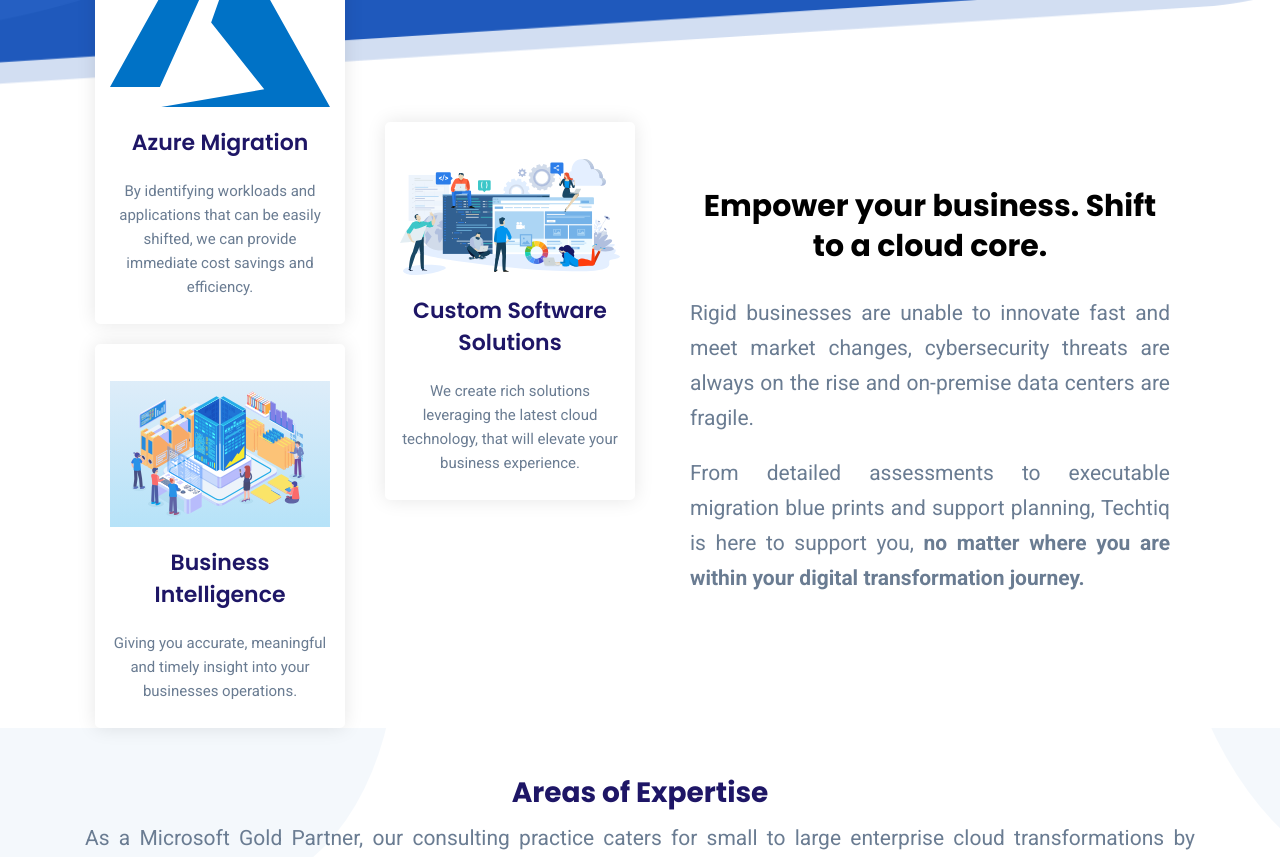
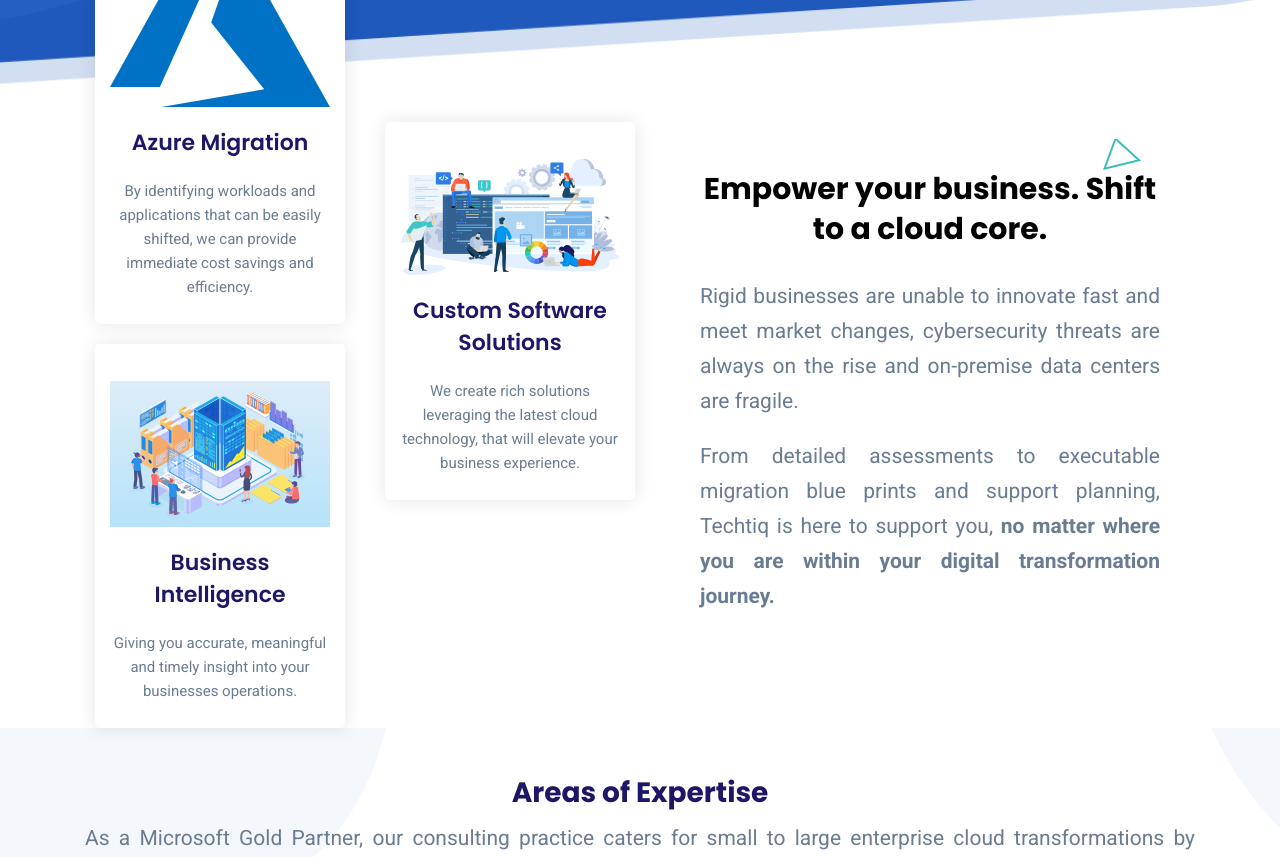
Before and after one commit to Shivm98/techtiq, a React (Create React App) app: page / in a window 1280 px wide. Shown: the part 740-1597 px from the top of the page. Built offline with nearby package versions, Linux system fonts and the light colour scheme.

Commit message:
Some Bug fixes

```diff
--- a/src/components/Sections/homePage/IntroSection/IntroSection.module.scss
+++ b/src/components/Sections/homePage/IntroSection/IntroSection.module.scss
@@ -17,9 +17,13 @@
 		}
 
 		.Content {
-			padding: 2rem;
+			padding: 3rem;
 			text-align: justify;
 			margin-top: 18rem;
+
+			background-image: url('../../../../assets/homepage/home-triangle.png');
+			background-position: 430px -5px;
+			background-repeat: no-repeat;
 
 			h3 {
 				text-align: center;
--- a/src/components/SubNav/SubNav.js
+++ b/src/components/SubNav/SubNav.js
@@ -1,4 +1,4 @@
-import React , {useState} from 'react';
+import React from 'react';
 import {Link} from 'react-router-dom';
 import SubNavData from '../../data/subMenu';
 import Styles from './SubNav.module.scss';
```
Also changed, not shown: src/assets/homepage/home-triangle.png (added).
